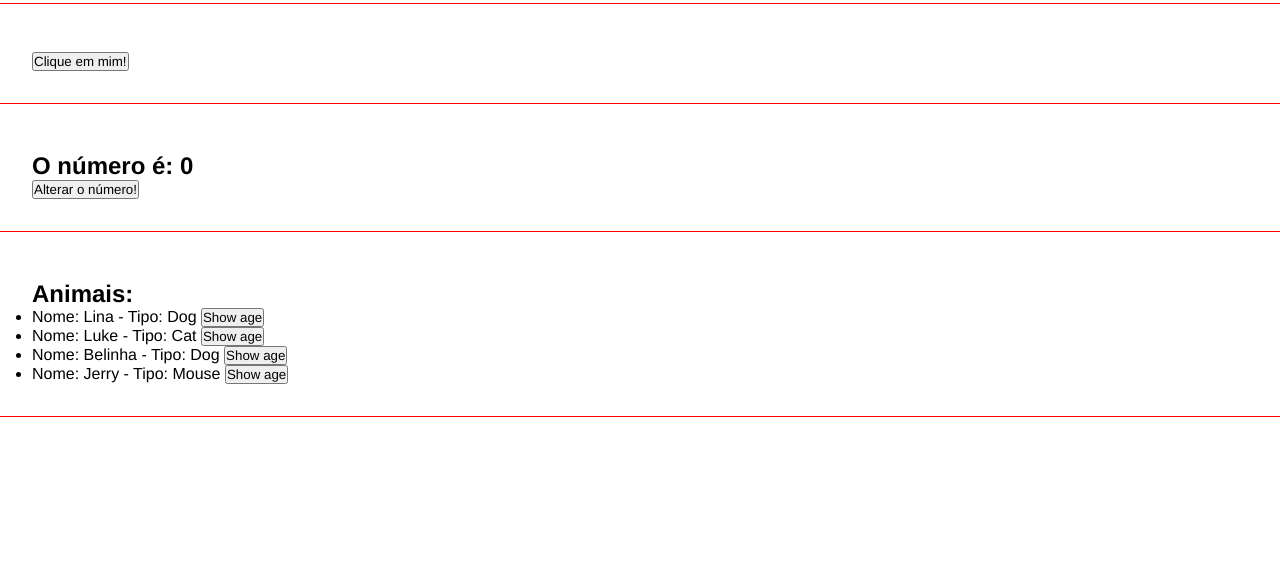
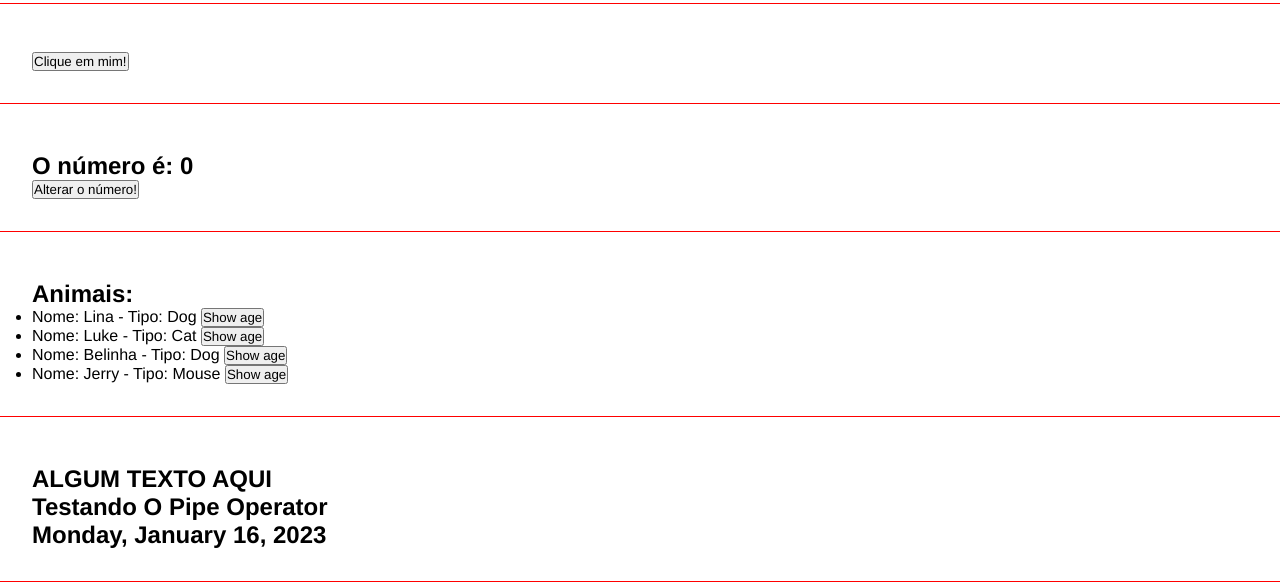
Before and after one commit to pedromlsr/angular-hdc, an Angular app in the folder moments-app/: page / in a window 1280 px wide. Shown: the part 914-1500 px from the top of the page. Built offline with nearby package versions, Linux system fonts and the light colour scheme.

Commit message:
pipe operators do angular

```diff
--- a/moments-app/src/app/app.component.html
+++ b/moments-app/src/app/app.component.html
@@ -10,3 +10,4 @@
 <app-eventos></app-eventos>
 <app-emitter></app-emitter>
 <app-list-render></app-list-render>
+<app-pipes></app-pipes>
--- a/moments-app/src/app/app.module.ts
+++ b/moments-app/src/app/app.module.ts
@@ -11,6 +11,7 @@
 import { EmitterComponent } from './components/emitter/emitter.component';
 import { ChangeNumberComponent } from './components/change-number/change-number.component';
 import { ListRenderComponent } from './components/list-render/list-render.component';
+import { PipesComponent } from './components/pipes/pipes.component';
 
 @NgModule({
   declarations: [
@@ -22,7 +23,8 @@
     EventosComponent,
     EmitterComponent,
     ChangeNumberComponent,
-    ListRenderComponent
+    ListRenderComponent,
+    PipesComponent
   ],
   imports: [
     BrowserModule,
--- /dev/null
+++ b/moments-app/src/app/components/pipes/pipes.component.html
@@ -0,0 +1,11 @@
+<div class="class">
+    <h2>
+        {{ 'Algum texto aqui' | uppercase }}
+    </h2>
+    <h2>
+        {{ someText | titlecase }}
+    </h2>
+    <h2>
+        {{ today | date: 'fullDate' }}
+    </h2>
+</div>
--- /dev/null
+++ b/moments-app/src/app/components/pipes/pipes.component.ts
@@ -0,0 +1,18 @@
+import { Component, OnInit } from '@angular/core';
+
+@Component({
+    selector: 'app-pipes',
+    templateUrl: './pipes.component.html',
+    styleUrls: ['./pipes.component.css']
+})
+export class PipesComponent implements OnInit {
+    someText = 'TESTANDO O PIPE OPERATOR'
+
+    today = new Date()
+
+    constructor() { }
+
+    ngOnInit(): void {
+    }
+
+}
```
Also changed, not shown: moments-app/src/app/components/pipes/pipes.component.css (added), 1 other file (tests, documents, lock files or other folders).
